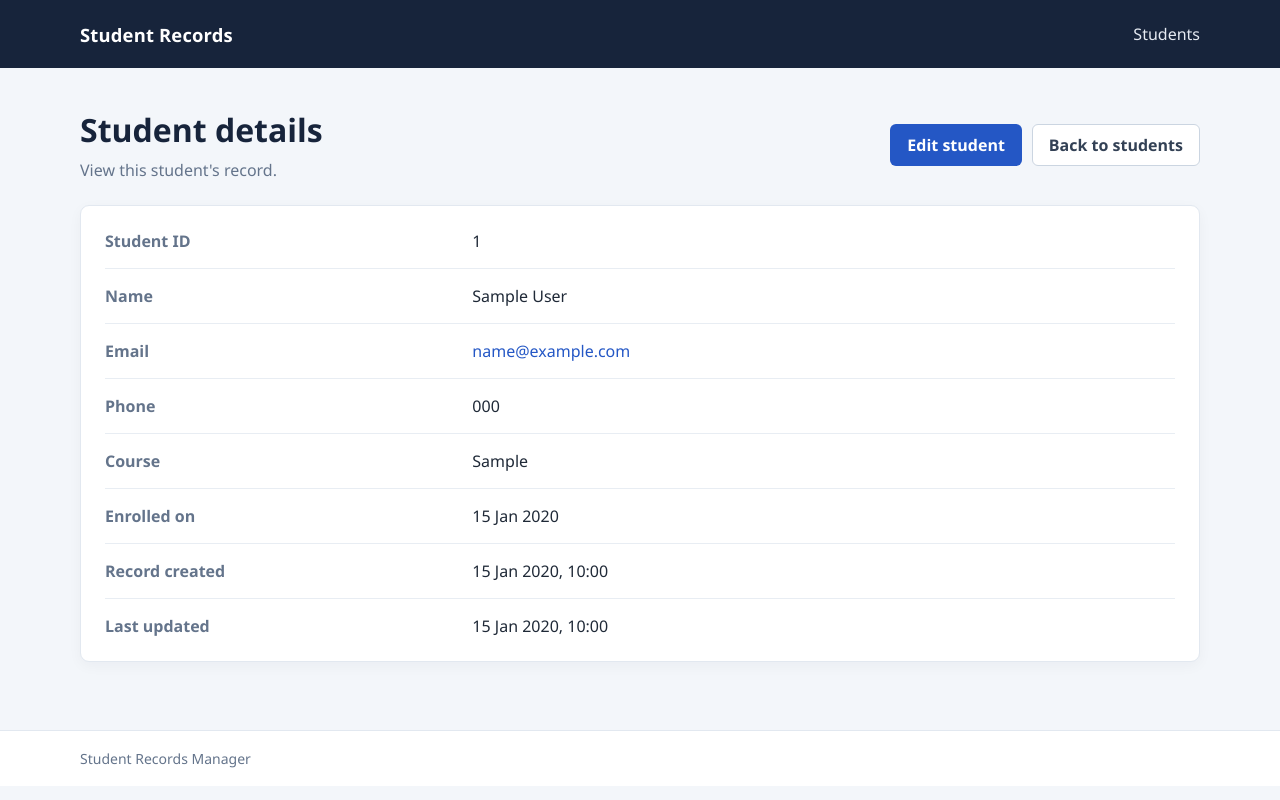
After one commit to MICHFOLA/05-student-records, a PHP site: page /show.php?id=1 in a window 1280 px wide. The commit adds this page. Run offline with PHP 8.4, Linux system fonts and the light colour scheme; tables that the repository leaves empty or names only in its code hold one stand-in row (values such as "Sample post").

Commit message:
Implement student record deletion and detail viewing functionality

```diff
--- a/assets/app.css
+++ b/assets/app.css
@@ -99,6 +99,12 @@ h1 {
     color: #64748b;
 }
 
+.page-actions {
+    display: flex;
+    flex-wrap: wrap;
+    gap: 10px;
+}
+
 .button {
     display: inline-flex;
     min-height: 42px;
@@ -185,6 +191,10 @@ h1 {
     white-space: nowrap;
 }
 
+.actions form {
+    margin: 0;
+}
+
 .action-delete {
     padding: 0;
     border: 0;
@@ -246,6 +256,37 @@ h1 {
 
 .student-form {
     padding: 24px;
+}
+
+.detail-card {
+    padding: 8px 24px;
+}
+
+.student-details {
+    margin: 0;
+}
+
+.student-details > div {
+    display: grid;
+    grid-template-columns: minmax(140px, 1fr) 2fr;
+    gap: 16px;
+    padding: 16px 0;
+    border-bottom: 1px solid #e8edf3;
+}
+
+.student-details > div:last-child {
+    border-bottom: 0;
+}
+
+.student-details dt {
+    color: #64748b;
+    font-weight: 600;
+}
+
+.student-details dd {
+    min-width: 0;
+    margin: 0;
+    overflow-wrap: anywhere;
 }
 
 .form-grid {
@@ -350,6 +391,15 @@ h1 {
         padding: 18px;
     }
 
+    .detail-card {
+        padding: 4px 18px;
+    }
+
+    .student-details > div {
+        grid-template-columns: 1fr;
+        gap: 5px;
+    }
+
     .form-grid {
         grid-template-columns: 1fr;
         gap: 17px;
--- /dev/null
+++ b/show.php
@@ -0,0 +1,107 @@
+<?php
+
+require_once __DIR__ . '/src/helpers.php';
+require_once __DIR__ . '/src/Database.php';
+
+$pageTitle = 'Student details';
+$studentId = filter_input(INPUT_GET, 'id', FILTER_VALIDATE_INT);
+$student = false;
+$databaseUnavailable = false;
+
+if ($studentId === false || $studentId === null || $studentId < 1) {
+    http_response_code(400);
+    $studentId = null;
+} else {
+    try {
+        $statement = db()->prepare(
+            'SELECT id, first_name, last_name, email, phone, course, enrolled_on, created_at, updated_at
+             FROM students
+             WHERE id = :id'
+        );
+        $statement->execute(['id' => $studentId]);
+        $student = $statement->fetch();
+
+        if ($student === false) {
+            http_response_code(404);
+        }
+    } catch (PDOException) {
+        http_response_code(503);
+        $databaseUnavailable = true;
+    }
+}
+
+require __DIR__ . '/partials/header.php';
+?>
+<section class="page-heading">
+    <div>
+        <h1>Student details</h1>
+        <p class="page-description">View this student's record.</p>
+    </div>
+    <div class="page-actions">
+        <?php if ($student !== false && $student !== null): ?>
+            <a class="button" href="edit.php?id=<?= e($student['id']) ?>">Edit student</a>
+        <?php endif; ?>
+        <a class="button button-secondary" href="index.php">Back to students</a>
+    </div>
+</section>
+
+<?php if ($databaseUnavailable): ?>
+    <section class="card error-state" role="alert">
+        <h2>Student records are temporarily unavailable</h2>
+        <p>
+            We couldn't reach the student database. Please make sure MySQL is running
+            in XAMPP, then try again.
+        </p>
+        <a class="button button-secondary" href="show.php?id=<?= e($studentId ?? '') ?>">Try again</a>
+    </section>
+<?php elseif ($studentId === null): ?>
+    <section class="card error-state">
+        <h2>Invalid student record</h2>
+        <p>Choose a student from the student list to view their details.</p>
+        <a class="button" href="index.php">Back to students</a>
+    </section>
+<?php elseif ($student === false): ?>
+    <section class="card error-state">
+        <h2>Student not found</h2>
+        <p>This student record may have been removed.</p>
+        <a class="button" href="index.php">Back to students</a>
+    </section>
+<?php else: ?>
+    <section class="card detail-card">
+        <dl class="student-details">
+            <div>
+                <dt>Student ID</dt>
+                <dd><?= e($student['id']) ?></dd>
+            </div>
+            <div>
+                <dt>Name</dt>
+                <dd><?= e($student['first_name'] . ' ' . $student['last_name']) ?></dd>
+            </div>
+            <div>
+                <dt>Email</dt>
+                <dd><a href="mailto:<?= e($student['email']) ?>"><?= e($student['email']) ?></a></dd>
+            </div>
+            <div>
+                <dt>Phone</dt>
+                <dd><?= $student['phone'] !== null && $student['phone'] !== '' ? e($student['phone']) : 'Not provided' ?></dd>
+            </div>
+            <div>
+                <dt>Course</dt>
+                <dd><?= e($student['course']) ?></dd>
+            </div>
+            <div>
+                <dt>Enrolled on</dt>
+                <dd><?= e((new DateTime($student['enrolled_on']))->format('d M Y')) ?></dd>
+            </div>
+            <div>
+                <dt>Record created</dt>
+                <dd><?= e((new DateTime($student['created_at']))->format('d M Y, H:i')) ?></dd>
+            </div>
+            <div>
+                <dt>Last updated</dt>
+                <dd><?= e((new DateTime($student['updated_at']))->format('d M Y, H:i')) ?></dd>
+            </div>
+        </dl>
+    </section>
+<?php endif; ?>
+<?php require __DIR__ . '/partials/footer.php'; ?>
```
Also changed, not shown: delete.php (added, +79 -0 lines), index.php (+7 -1 lines).
